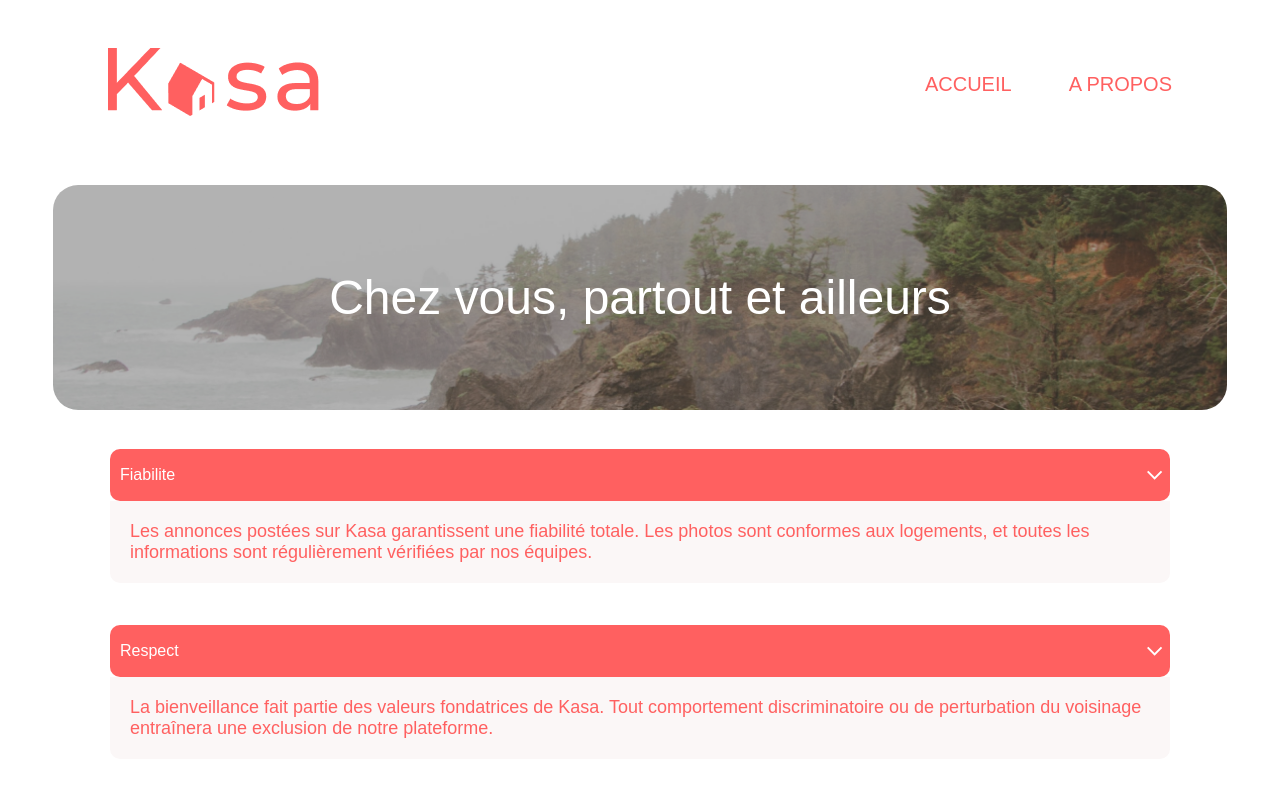
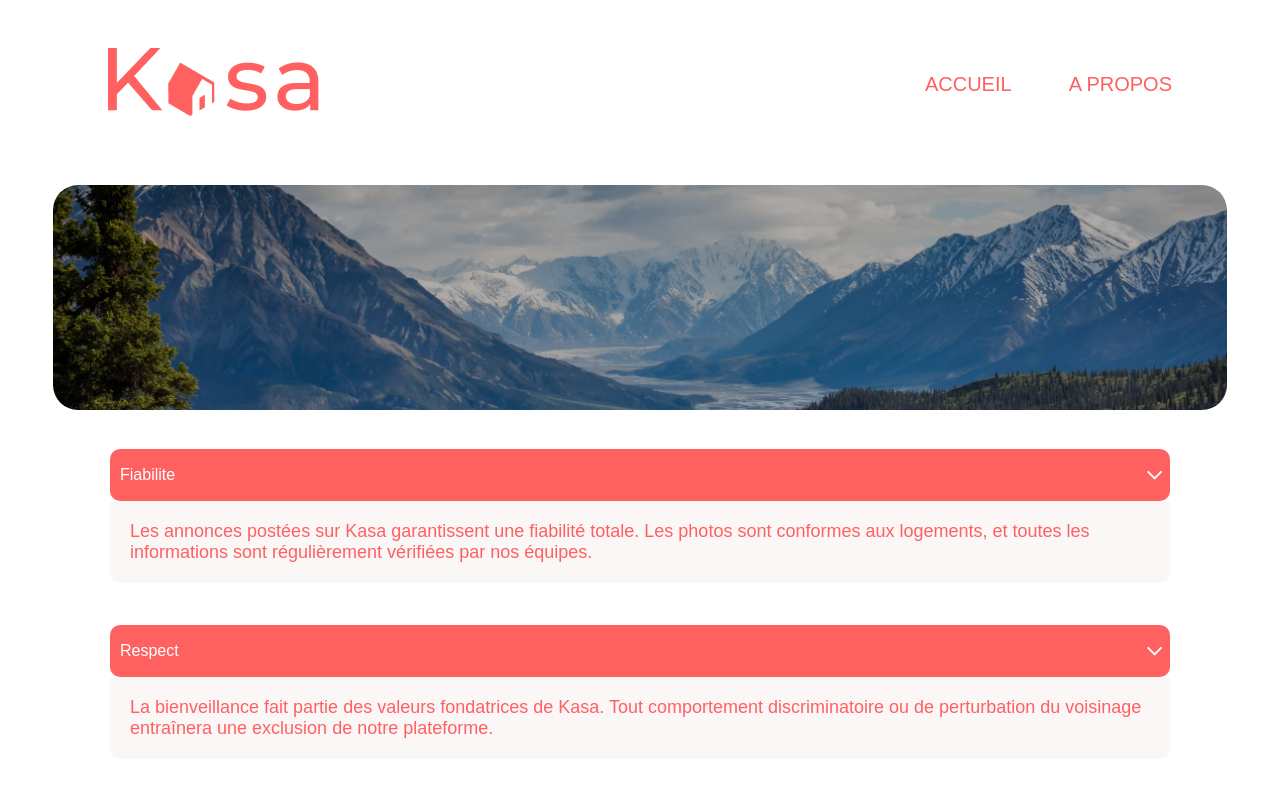
Before and after one commit to theodotcom/Kasa, a React (Create React App) app: page /apropos in a window 1280 px wide. Shown: the top 799 px of the page. Built offline with nearby package versions, Linux system fonts and the light colour scheme.

Commit message:
A propos style

```diff
--- a/src/pages/Apropos.jsx
+++ b/src/pages/Apropos.jsx
@@ -5,6 +5,7 @@ import Dropdown from "../components/Dropdown"
 import React from 'react'
 import '../styles/Dropdowns.css'
 import '../styles/Apropos.css'
+import banner2 from '../assets/Background.png'
 
 function Apropos(){
 
@@ -12,7 +13,9 @@ function Apropos(){
     <div>
         <Header />
         <div className="container-dropdown">
-        <Banner />
+        <section className="kasa-banner">
+        <img src={banner2} alt="kasa" className="kasa-img" />
+    </section>
         <div className="container-dropdown2">
         <Dropdown text="Fiabilite"open={true}>Les annonces postées sur Kasa garantissent une fiabilité totale. Les photos sont conformes aux logements, et toutes les informations sont régulièrement vérifiées  par nos équipes.</Dropdown>
         <Dropdown text="Respect"open={true}>La bienveillance fait partie des valeurs fondatrices de Kasa. Tout comportement discriminatoire ou de perturbation du voisinage entraînera une exclusion de notre plateforme.</Dropdown>
```
Also changed, not shown: src/assets/Background.png (added).
